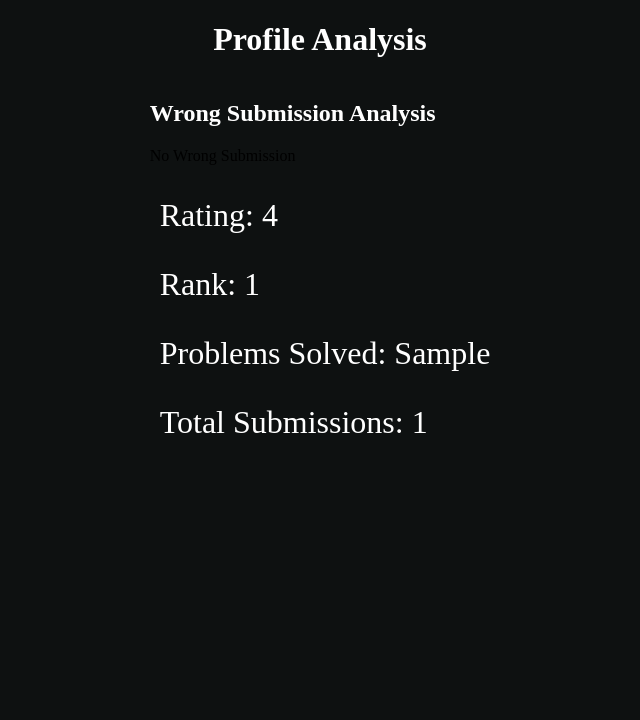
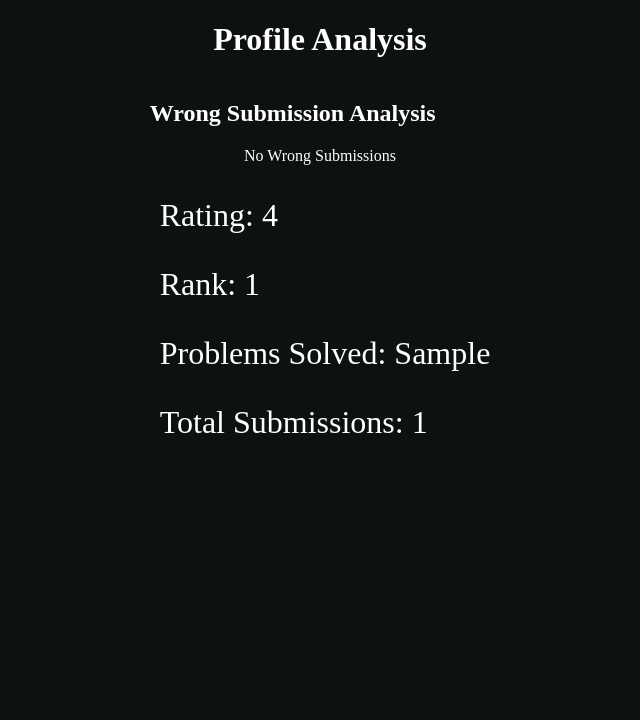
Before and after one commit to PulkitAggarwal-Git/CAAR, a Flask app: template templates/profile_analysis.html in a window 1280 px wide. Shown: the part 80-800 px from the top of the page, without its empty margins (320-960 px from the left). Run offline with Flask 3, Linux system fonts and the light colour scheme; the template is opened without the code that fills it: most values are stand-ins (such as "Sample title", 1, 10 or a date in 2020).

Commit message:
Corrected Profile Analysis file

```diff
--- a/data_processing.py
+++ b/data_processing.py
@@ -46,6 +46,7 @@ def get_tags_and_solved_problems(data):
 
                 if submission["verdict"] == "OK":
                     solved_problems.append(problem_id)
+    print(tag_counter)
     return tag_counter, solved_problems, len(data["result"]), len(solved_problems)
 
 def analyze_user_problems(data):
--- a/static/layout.css
+++ b/static/layout.css
@@ -150,6 +150,10 @@ body {
     text-align: center;
 }
 
+.no_wrong_submission{
+    color: white;
+    text-align: center;
+}
 
 .table_row th,
 .table_row td {
--- a/templates/profile_analysis.html
+++ b/templates/profile_analysis.html
@@ -8,10 +8,10 @@
     <div class="submission_history">
         <h2 style="color: white;">Wrong Submission Analysis</h2>
 
-        {% set filtered_tags = tags | selectattr('0', 'ne', '*special') | selectattr('1', 'gt', 1) | list %}
+        {% set filtered_tags = tags | selectattr('0', 'ne', '*special') | list %}
 
         {% if filtered_tags | length == 0 %}
-        <div class="no_wrong_submission">No Wrong Submission</div>
+        <div class="no_wrong_submission">No Wrong Submissions</div>
 
         {% else %}
 
```
